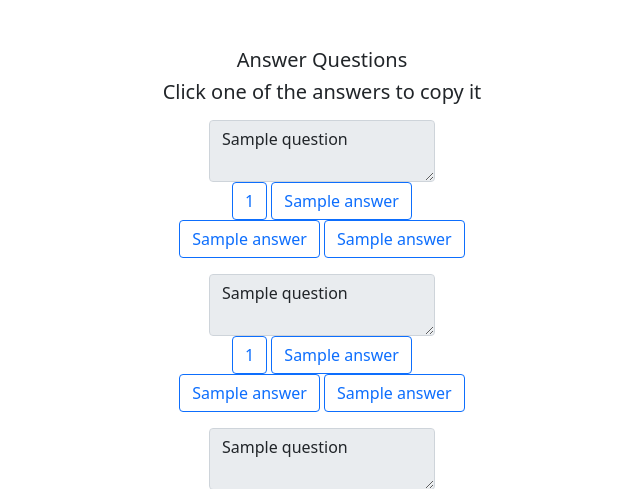
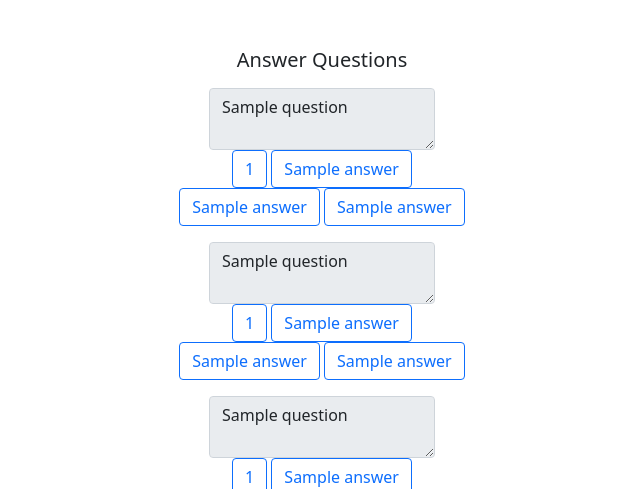
Before and after one commit to YousefElghanam/Quizsef, a Flask app: template quizsef/templates/exam.html in a window 1280 px wide. Shown: the part 76-565 px from the top of the page, without its empty margins (318-958 px from the left). Run offline with Flask 2, Linux system fonts and the light colour scheme; the template is opened without the code that fills it: most values are stand-ins (such as "Sample title", 1, 10 or a date in 2020); some libraries are stand-ins or nearby versions.

Commit message:
last-day

```diff
--- a/quizsef/routes.py
+++ b/quizsef/routes.py
@@ -216,6 +216,8 @@ def exam(teacherid, examname):
         return result("Yew answeored {} queostions ceorrectly".format(count), count)
 
     else:
+        # Check if student submitted this exam before
+
         # Get teacher name
         teachername = db.execute("SELECT username FROM users WHERE id = ?", teacherid)[0]["username"]
         # Get student name
--- a/quizsef/templates/exam.html
+++ b/quizsef/templates/exam.html
@@ -6,7 +6,6 @@
 
 {% block main %}
     <h5>Answer Questions</h5>
-    <h5>Click one of the answers to copy it</h5>
     <form action="/{{teacherid}}/{{examname}}" method="post">
         {% for row in range(exam[0]["nquestions"]) %}
         <p>
```
Also changed, not shown: README.md, quizsef/quizsef.db, 2 other files.
